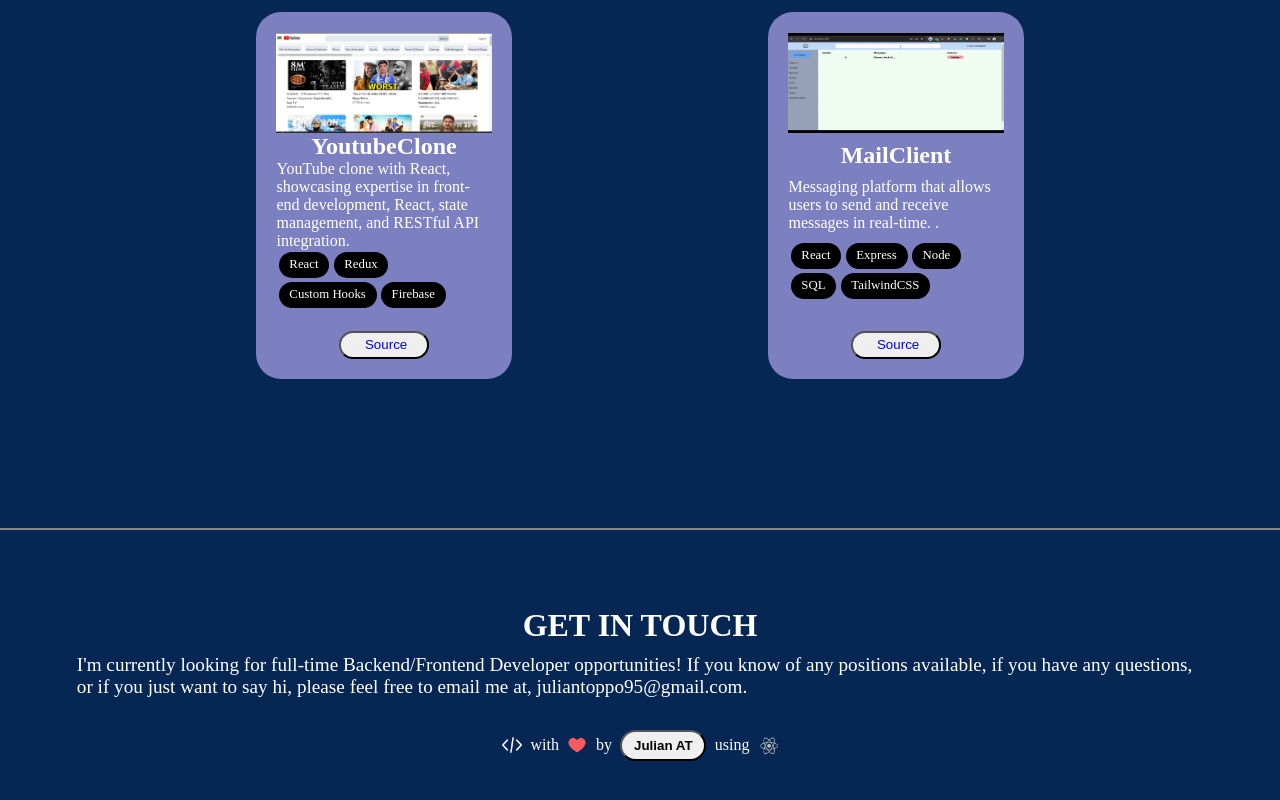
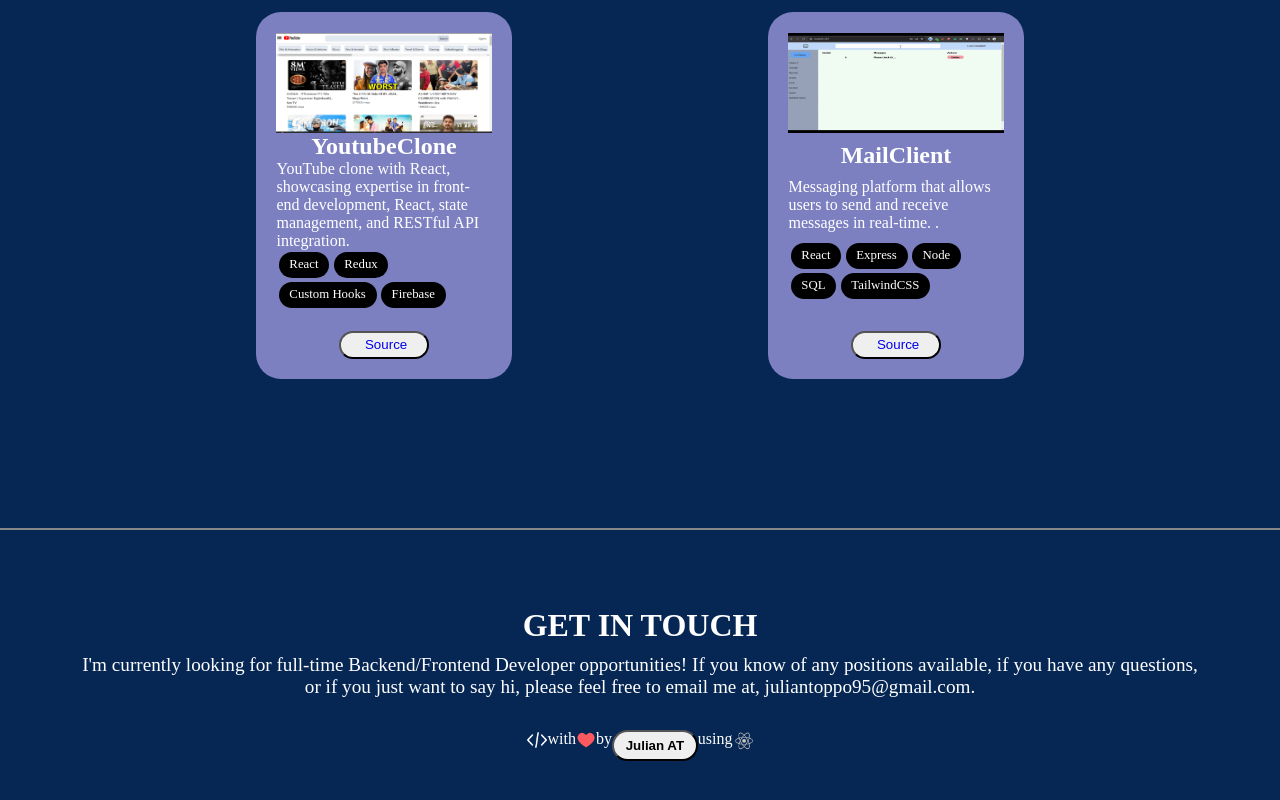
Before and after one commit to JulianToppo/pace-task, a Next.js app: page / in a window 1280 px wide. Shown: the part 2773-3573 px from the top of the page. Built offline with nearby package versions, Linux system fonts and the light colour scheme.

Commit message:
aligning text in center of contact section

```diff
--- a/styles/GetInTouch.module.css
+++ b/styles/GetInTouch.module.css
@@ -15,15 +15,15 @@
 }
 .details{
     font-size: 1.2rem;
+    text-align: center;
 }
 
 .madeby{
     display: flex;
-    align-content: center;
     padding: 2%;
     width: 30%;
-    justify-content: space-evenly;
-    align-items: center;
+    justify-content: center;
+    align-content: center;
 }
 
 .username{
@@ -38,3 +38,7 @@
 .invert{
     filter: invert();
 }
+
+@media (max-width:768px) {
+
+}
--- a/styles/Projects.module.css
+++ b/styles/Projects.module.css
@@ -98,13 +98,13 @@
 }
 
 
-@media screen and (max-width:830px) {
+@media screen and (max-width:768px) {
 
     .projects{
         padding: 0;
     }
 
-    .project-tab{
+    .project_tab{
         width: 100%;
         padding: 5%;
     }
```
